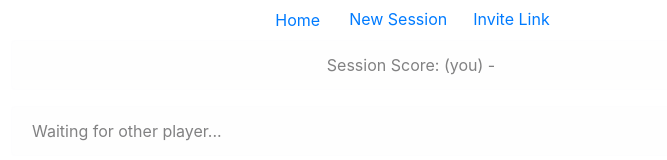
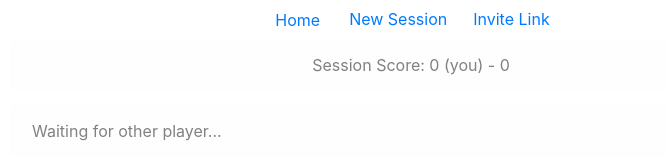
Before and after one commit to wentzien/tictactoe-react, a React (Create React App) app: page /games/1/1 in a window 1280 px wide. Shown: the top 160 px of the page, without its empty margins (229-896 px from the left). Built offline with nearby package versions, Linux system fonts and the light colour scheme; the HTML template or start-up script is replaced by a standard one.

Commit message:
new session: redirect with reload

```diff
--- a/src/games/game.jsx
+++ b/src/games/game.jsx
@@ -3,7 +3,6 @@ import io from "socket.io-client";
 import P5 from "../components/p5";
 import Header from "../components/header";
 import Gamestatus from "./gamestatus";
-import {Redirect} from "react-router-dom";
 
 class Game extends Component {
     state = {
@@ -171,13 +170,14 @@ class Game extends Component {
 
     render() {
 
-        const {gameStatus, player, gameId, redirect} = this.state;
+        const {gameStatus, player, gameId, redirect, aScore, bScore} = this.state;
         return (
             <div className="dimension">
                 <Header gameId={gameId} newSession={this.newSession}/>
-                <Gamestatus gameStatus={gameStatus} player={player} playAgain={this.playAgain}/>
+                <Gamestatus gameStatus={gameStatus} player={player} playAgain={this.playAgain} aScore={aScore} bScore={bScore}/>
                 <P5 sketch={this.sketch}/>
-                {redirect ? (<Redirect to={redirect}/>) : ''}
+                {/*{redirect ? (<Redirect to={redirect}/>) : ''}*/}
+                {redirect ? window.location.href=redirect : ''}
             </div>
         );
     }
```
